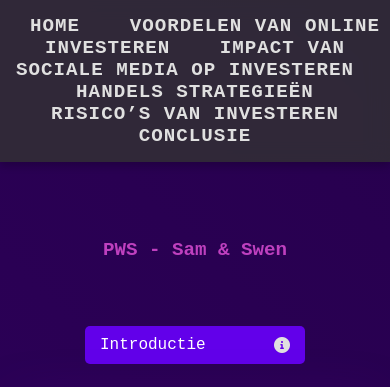
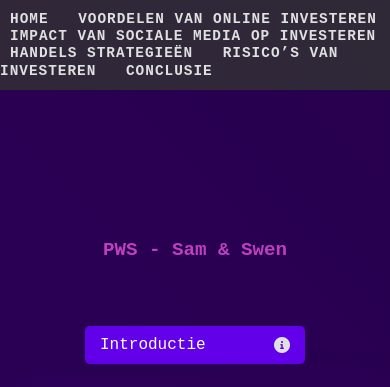
Before and after one commit to realgekkefries/pws, a plain HTML site: page index.html in a window 390 px wide. Shown: the top 387 px of the page. Drawn offline with Linux system fonts and the light colour scheme.

Commit message:
Update index.html

```diff
--- a/index.html
+++ b/index.html
@@ -56,6 +56,7 @@
             z-index: 10;
             box-shadow: 0 4px 8px rgba(0, 0, 0, 0.2);
             backdrop-filter: blur(10px);
+            overflow-x: auto;
         }
 
         nav a {
@@ -259,6 +260,17 @@
                 width: 150px;
                 height: 150px;
             }
+
+            nav {
+                padding: 10px 0;
+                text-align: left;
+                box-shadow: none;
+            }
+
+            nav a {
+                margin: 10px;
+                font-size: 1em;
+            }
         }
 
         @media (max-width: 480px) {
@@ -268,6 +280,10 @@
 
             .showcase-image-container img {
                 height: auto;
+            }
+
+            nav a {
+                font-size: 0.9em;
             }
         }
 
```
